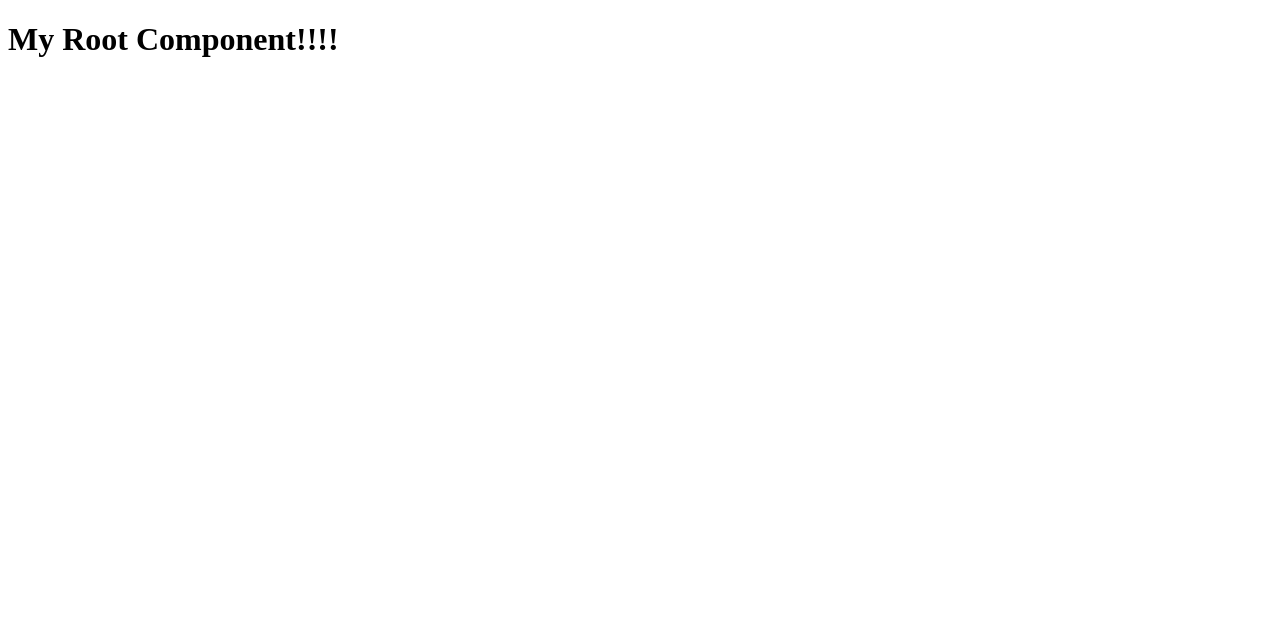
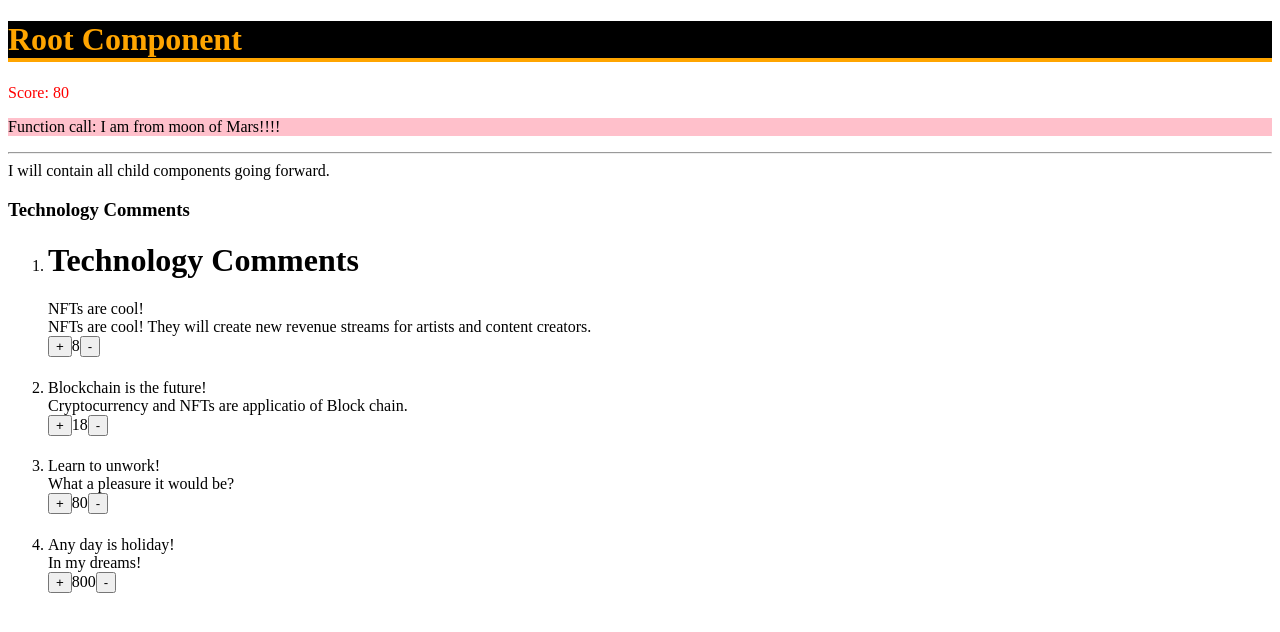
Before and after one commit to prafful/react2022, a React app: page / in a window 1280 px wide. Built offline with nearby package versions, Linux system fonts and the light colour scheme.

Commit message:
Add files via upload

```diff
--- a/public/index.html
+++ b/public/index.html
@@ -8,5 +8,6 @@
 </head>
 <body>
     <div id="firstcomponent"></div>
+    <div id="second"></div>
 </body>
 </html>
--- /dev/null
+++ b/src/commentcontainer/comment.js
@@ -0,0 +1,21 @@
+import React from 'react';
+import Action from './commentaction';
+import Description from './commentdescription';
+import Title from './commentitle';
+
+
+class Comment extends React.Component {
+    state = {  }
+    render() {
+        return (
+            <div>
+                <h1>{this.props.test} </h1>
+                <Title  style={{border:"1px solid blue"}} title={this.props.mytitle}></Title>
+                <Description desc={this.props.description}></Description>
+                <Action like={this.props.like}></Action>
+            </div>
+        );
+    }
+}
+
+export default Comment;
--- /dev/null
+++ b/src/commentcontainer/commentaction.js
@@ -0,0 +1,24 @@
+import React from 'react';
+
+
+class Action extends React.Component {
+    //state = {  }
+    //this.props.like = 10
+    locallike = this.props.like
+
+    displayLike = function(){
+        return this.locallike
+    }
+
+    render() {
+        return (
+            <div>
+                <button>+</button>
+                    {this.displayLike()}
+                <button>-</button>
+            </div>
+        );
+    }
+}
+
+export default Action;
--- /dev/null
+++ b/src/commentcontainer/commentdescription.js
@@ -0,0 +1,15 @@
+import React from 'react';
+
+
+class Description extends React.Component {
+    state = {  }
+    render() {
+        return (
+            <div>
+              {this.props.desc}
+            </div>
+        );
+    }
+}
+
+export default Description;
--- /dev/null
+++ b/src/commentcontainer/commentitle.js
@@ -0,0 +1,13 @@
+import React from 'react';
+
+
+class Title extends React.Component {
+    state = {  }
+    render() {
+        return (
+            <div>{this.props.title}</div>
+        );
+    }
+}
+
+export default Title;
--- /dev/null
+++ b/src/commentcontainer/commentlist.js
@@ -0,0 +1,45 @@
+import React from 'react';
+import Comment from './comment';
+
+
+class CommentList extends React.Component {
+    //state = {  }
+    render() {
+        return (
+            <div>
+                <h3>{this.props.children}</h3>
+                <ol>
+                    <li>
+                        <Comment
+                            mytitle="NFTs are cool!"
+                            like="8"
+                            description="NFTs are cool! They will create new revenue streams for artists and content creators."
+                            test={this.props.children}>
+                        </Comment>
+                    </li>
+                    <li>
+                        <Comment
+                            mytitle="Blockchain is the future!"
+                            like="18"
+                            description="Cryptocurrency and NFTs are applicatio of Block chain.">
+                        </Comment></li>
+                    <li>
+                        <Comment
+                            mytitle="Learn to unwork!"
+                            like="80"
+                            description="What a pleasure it would be?">
+                        </Comment></li>
+                    <li>
+                        <Comment
+                            mytitle="Any day is holiday!"
+                            like="800"
+                            description="In my dreams!"></Comment></li>
+
+                </ol>
+
+            </div>
+        );
+    }
+}
+
+export default CommentList;
--- a/src/index.js
+++ b/src/index.js
@@ -4,5 +4,12 @@ import FirstComponent from './rootcomponent/root';
 
 
 var location = document.getElementById("firstcomponent")
+var second = document.getElementById("second")
 
-ReactDOM.render(<FirstComponent></FirstComponent>, location)
+ReactDOM.render(
+    <div>
+        <FirstComponent></FirstComponent>
+
+    </div>, location)
+
+//ReactDOM.render(<FirstComponent></FirstComponent>, second)
--- a/src/rootcomponent/root.js
+++ b/src/rootcomponent/root.js
@@ -1,11 +1,48 @@
 import React from 'react';
+import CommentList from '../commentcontainer/commentlist';
+
 
 
 class FirstComponent extends React.Component {
     //state = {  }
+
+    mystyle = {
+        color: "orange",
+        backgroundColor: "black",
+        borderBottom: "4px solid orange"
+    }
+
+
+    score = 80
+
+    message = "I am from moon of Mars!!!!"
+
+    displayMessage() {
+        return this.message
+    }
+
     render() {
         return (
-            <h1>My Root Component!!!!</h1>
+            <span>
+
+                <div>
+                    <span>
+                        <h1 style={this.mystyle}>Root Component</h1>
+                        <p style={{ color: "red" }}>
+                            Score: {this.score}
+                        </p>
+                        <p style={{ backgroundColor: "pink" }}>
+                            Function call: {this.displayMessage()}
+                        </p>
+                        <hr></hr>
+                    </span>
+                    <span></span>
+                </div>
+                <div>
+                    I will contain all child components going forward.
+                    <CommentList>Technology Comments</CommentList>
+                </div>
+            </span>
         );
     }
 }
```
Also changed, not shown: notes/Component.png (added).
